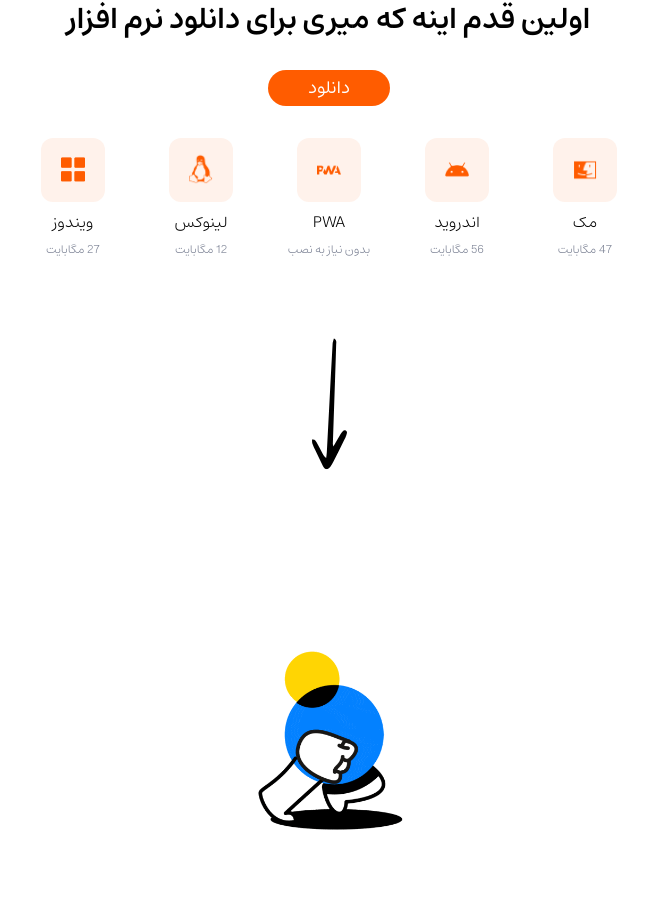
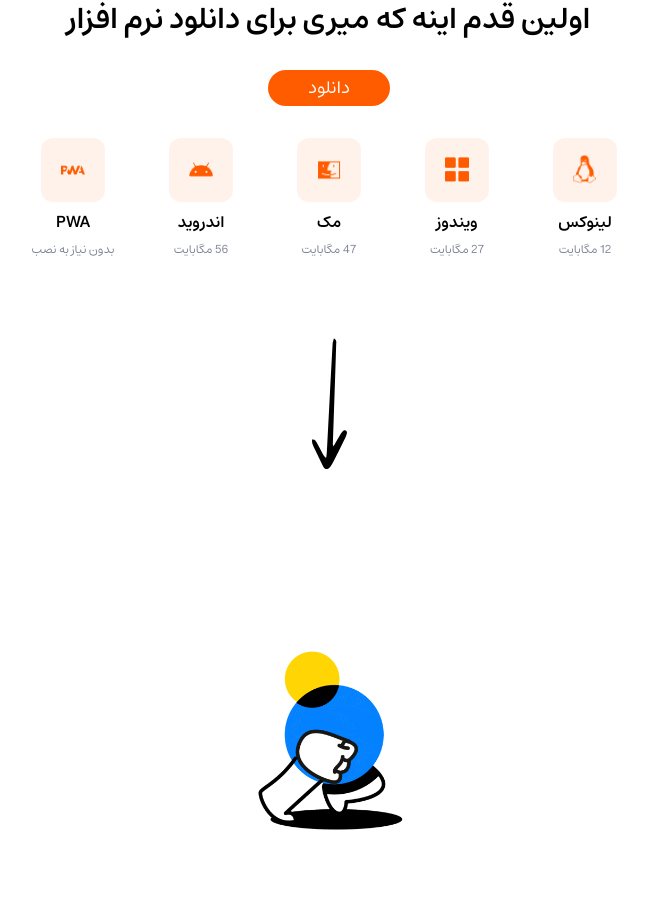
Before and after one commit to SalamLang/Salam-Website, a Next.js app: page /Education in a window 1280 px wide. Shown: the part 993-1893 px from the top of the page, without its empty margins (311-959 px from the left). Built offline with nearby package versions, Linux system fonts and the light colour scheme.

Commit message:
Update edit code

```diff
--- a/src/app/(Playground)/Playground/page.jsx
+++ b/src/app/(Playground)/Playground/page.jsx
@@ -3,6 +3,11 @@ import { Alert } from "@/components/common/Alert";
 import PlaygroundOnline from "@/components/templates/PlaygroundOnline";
 import { PlaygroundContext } from "@/utils/contexts/Playground";
 import React from "react";
+
+export const metadata = {
+  title: "playground",
+  description: "salam language",
+};
 
 export default function Playground() {
   return (
--- a/src/components/molecules/Accordion.jsx
+++ b/src/components/molecules/Accordion.jsx
@@ -35,9 +35,9 @@ const Accordion = ({ number, title, content, index, active, handleToggle }) => {
         initial={{ height: 0 }}
         animate={{ height: active ? "auto" : 0 }}
         transition={{ duration: 0.3 }}
-        className="overflow-hidden w-full"
+        className="overflow-hidden w-full max-w-[60rem]"
       >
-        <div className="p-4">
+        <div className="p-4 w-10/12 mx-auto">
           <p>{content}</p>
         </div>
       </motion.div>
--- a/src/components/molecules/BoxDownload.jsx
+++ b/src/components/molecules/BoxDownload.jsx
@@ -56,8 +56,8 @@ function BoxDownload({ variant, className, imgClass }) {
           alt={title} // افزودن alt برای دسترس‌پذیری
         />
       </div>
-      <h4 className="text-title text-center font-Estedad-Light">{title}</h4>
-      <p className="text-description text-center text-xs font-Estedad-Light w-24">
+      <h4 className="text-title text-center font-Estedad-SemiBold">{title}</h4>
+      <p className="text-description text-center text-xs font-Estedad-Regular w-24">
         {description}
       </p>
     </div>
--- a/src/components/templates/EducationDownload.jsx
+++ b/src/components/templates/EducationDownload.jsx
@@ -18,11 +18,11 @@ function EducationDownload() {
         </Button>
       </div>
       <div className="w-full flex items-center justify-evenly flex-wrap gap-8">
+        <BoxDownload variant="Linux" imgClass="scale-75" />
+        <BoxDownload variant="Windows" imgClass="scale-75" />
         <BoxDownload variant="Mac" imgClass="scale-75" />
         <BoxDownload variant="Android" imgClass="scale-75" />
         <BoxDownload variant="Pwa" imgClass="scale-75" />
-        <BoxDownload variant="Linux" imgClass="scale-75" />
-        <BoxDownload variant="Windows" imgClass="scale-75" />
       </div>
     </div>
   );
```
